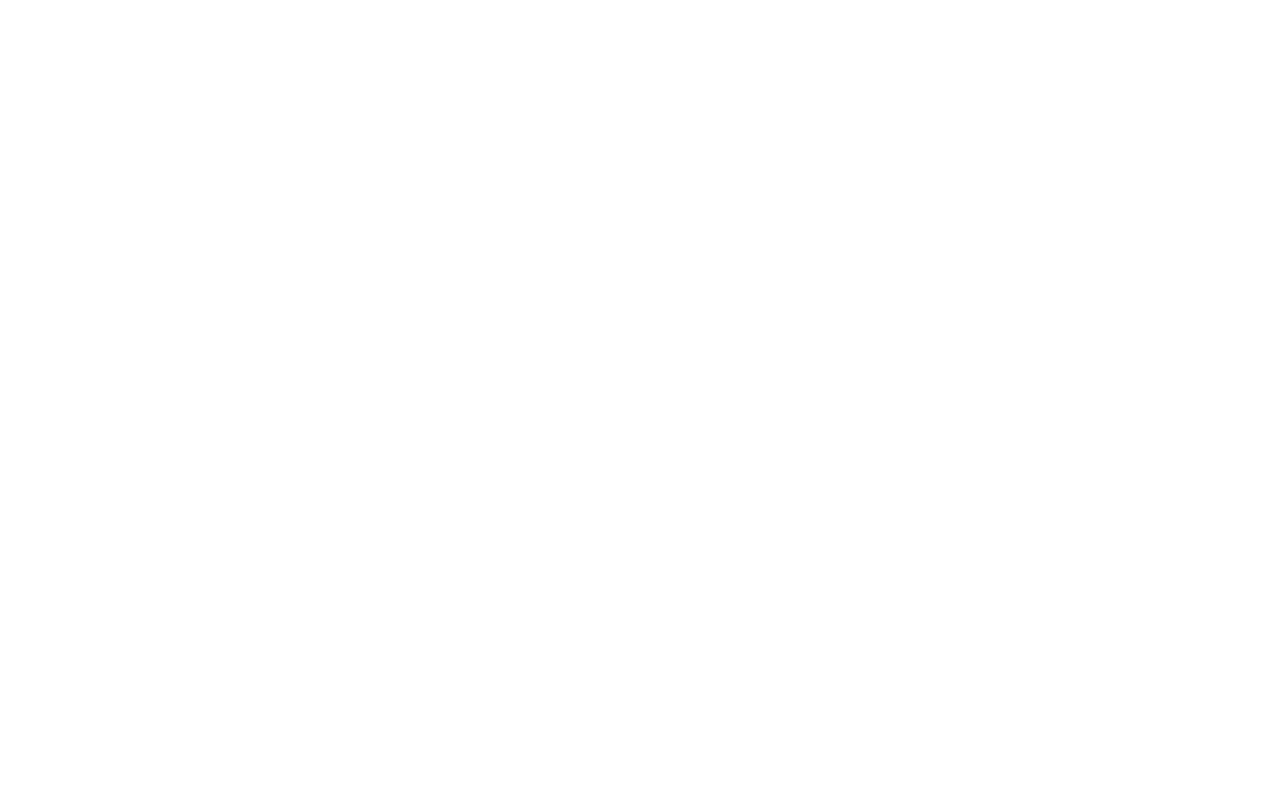
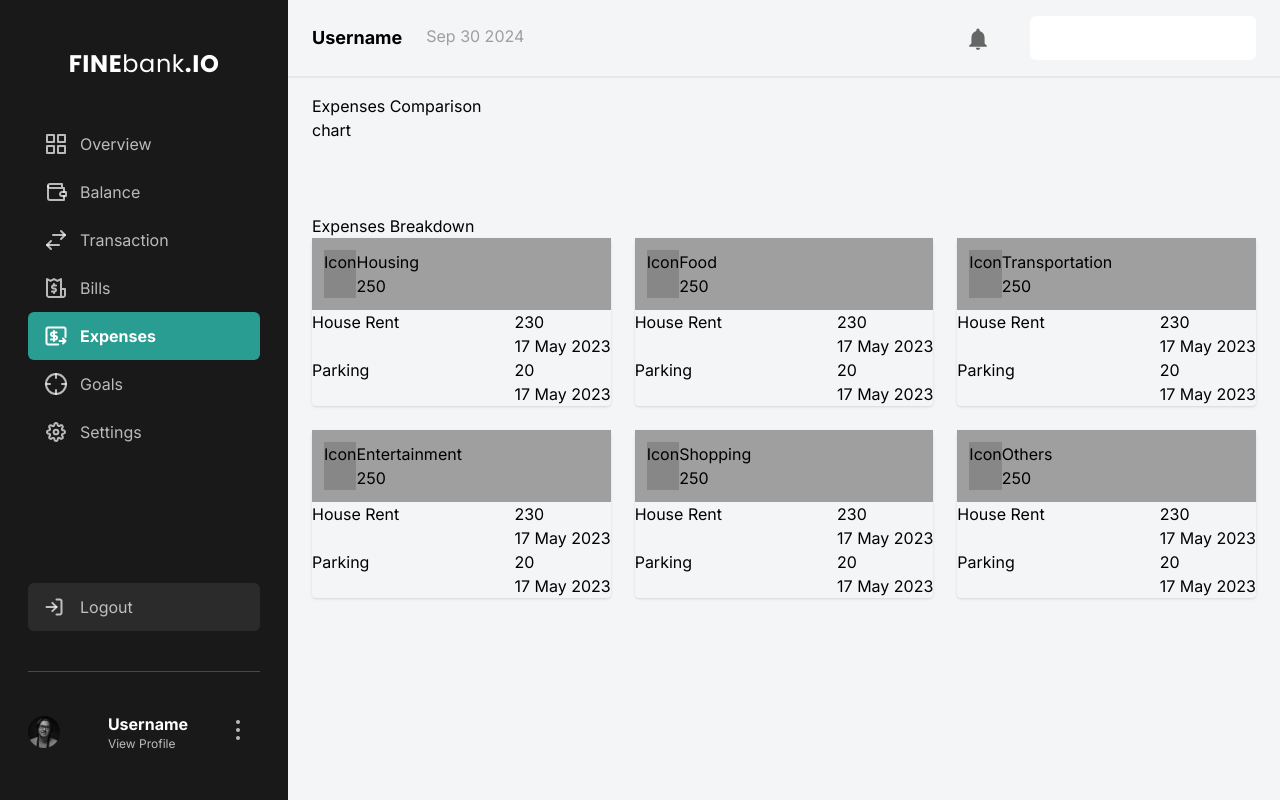
Before and after one commit to stnDinus/admin-ui, a React (Vite) app: page /expenses in a window 1280 px wide. Built offline with nearby package versions, Linux system fonts and the light colour scheme; a web font is replaced by a local one.

Commit message:
feat: expenses skeleton

```diff
--- a/src/App.jsx
+++ b/src/App.jsx
@@ -5,6 +5,7 @@
 import ForgotPasswordPage from "./pages/ForgotPassword";
 import DashboardPage from "./pages/dashboard";
 import BalancePage from "./pages/balance";
+import ExpensesPage from "./pages/expenses";
 
 const App = () => {
   const router = createBrowserRouter([
@@ -31,7 +32,7 @@
     },
     {
       path: "/expenses",
-      // element:
+      element: <ExpensesPage />,
     },
   ]);
   return <RouterProvider router={router} />;
--- /dev/null
+++ b/src/pages/expenses.jsx
@@ -0,0 +1,166 @@
+import Card from "../components/Elements/Card";
+import MainLayout from "../components/Layouts/MainLayout";
+
+const ExpensesPage = () => {
+  const breakdown = [
+    {
+      name: "Housing",
+      total: 250,
+      icon: "",
+      growth: {
+        up: true,
+        percentage: 15,
+      },
+      details: [
+        {
+          name: "House Rent",
+          amount: 230,
+          date: "17 May 2023",
+        },
+        {
+          name: "Parking",
+          amount: 20,
+          date: "17 May 2023",
+        },
+      ],
+    },
+    {
+      name: "Food",
+      total: 250,
+      icon: "",
+      growth: {
+        up: true,
+        percentage: 15,
+      },
+      details: [
+        {
+          name: "House Rent",
+          amount: 230,
+          date: "17 May 2023",
+        },
+        {
+          name: "Parking",
+          amount: 20,
+          date: "17 May 2023",
+        },
+      ],
+    },
+    {
+      name: "Transportation",
+      total: 250,
+      icon: "",
+      growth: {
+        up: true,
+        percentage: 15,
+      },
+      details: [
+        {
+          name: "House Rent",
+          amount: 230,
+          date: "17 May 2023",
+        },
+        {
+          name: "Parking",
+          amount: 20,
+          date: "17 May 2023",
+        },
+      ],
+    },
+    {
+      name: "Entertainment",
+      total: 250,
+      icon: "",
+      growth: {
+        up: true,
+        percentage: 15,
+      },
+      details: [
+        {
+          name: "House Rent",
+          amount: 230,
+          date: "17 May 2023",
+        },
+        {
+          name: "Parking",
+          amount: 20,
+          date: "17 May 2023",
+        },
+      ],
+    },
+    {
+      name: "Shopping",
+      total: 250,
+      icon: "",
+      growth: {
+        up: true,
+        percentage: 15,
+      },
+      details: [
+        {
+          name: "House Rent",
+          amount: 230,
+          date: "17 May 2023",
+        },
+        {
+          name: "Parking",
+          amount: 20,
+          date: "17 May 2023",
+        },
+      ],
+    },
+    {
+      name: "Others",
+      total: 250,
+      icon: "",
+      growth: {
+        up: true,
+        percentage: 15,
+      },
+      details: [
+        {
+          name: "House Rent",
+          amount: 230,
+          date: "17 May 2023",
+        },
+        {
+          name: "Parking",
+          amount: 20,
+          date: "17 May 2023",
+        },
+      ],
+    },
+  ];
+  return (
+    <MainLayout type="balance">
+      <h3 className="text-muted">Expenses Comparison</h3>
+      <div className="w-full h-24">chart</div>
+      <h3 className="text-muted">Expenses Breakdown</h3>
+      <div className="md:grid md:grid-cols-3 md:gap-6">
+        {breakdown.map((b) => (
+          <div className="rounded shadow">
+            <header className="flex p-3 bg-gray-03">
+              <div className="bg-gray-02 aspect-square">Icon</div>
+              <div className="">
+                <p>{b.name}</p>
+                <p>{b.total}</p>
+              </div>
+            </header>
+            <content>
+              {b.details.map((d) => (
+                <div className="flex justify-between">
+                  <p>{d.name}</p>
+                  <div className="flex flex-col">
+                    <p>{d.amount}</p>
+                    <p>{d.date}</p>
+                  </div>
+                </div>
+              ))}
+            </content>
+          </div>
+        ))}
+      </div>
+    </MainLayout>
+  );
+};
+
+export default ExpensesPage;
```
